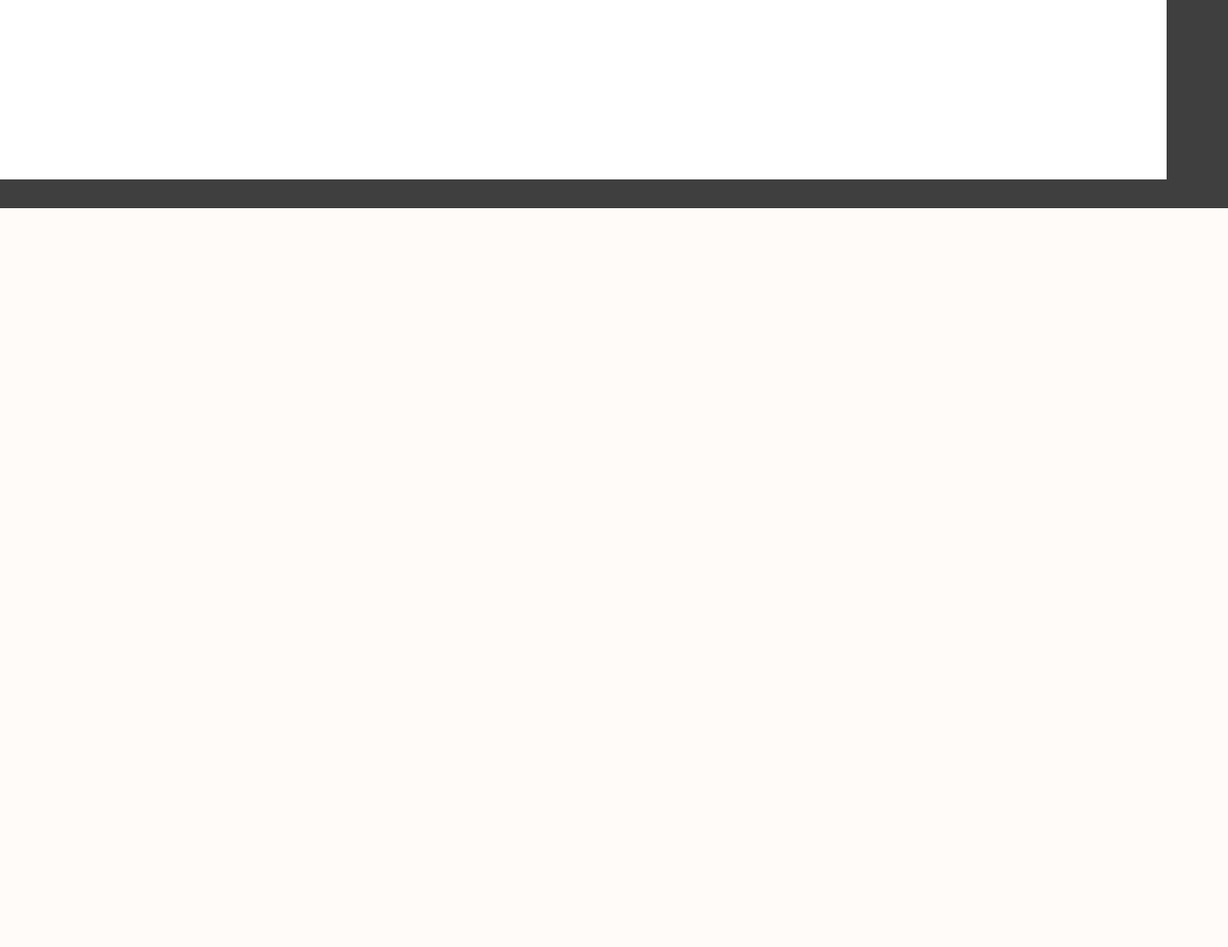
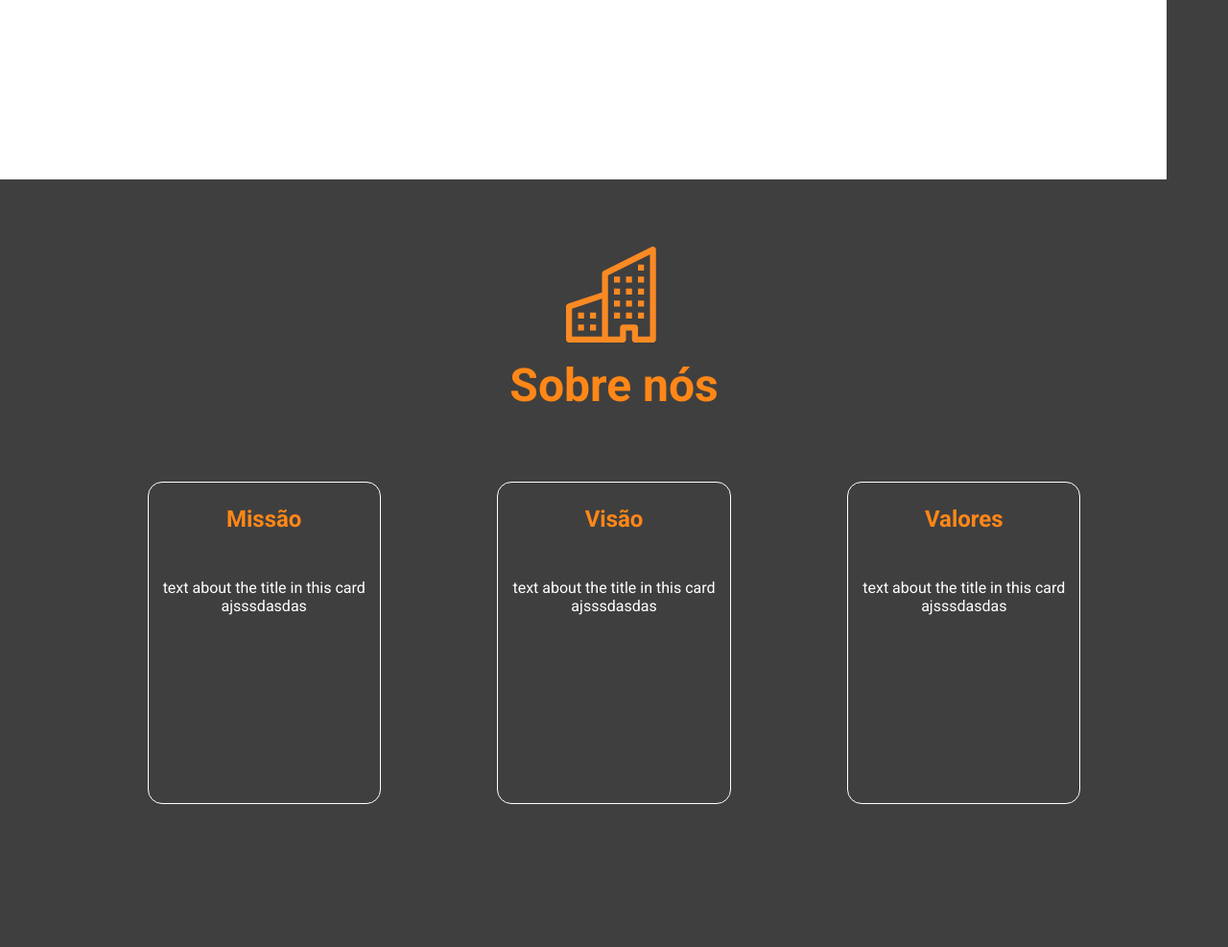
Before and after one commit to derickmilanez/projetoibrand, a PHP site: page / in a window 1280 px wide. Shown: the part 583-1570 px from the top of the page at 96% size. Before the commit the page ends 800 px from the top, so only its background shows below. Run offline with PHP 8.4, Linux system fonts and the light colour scheme.

Commit message:
About page finished

```diff
--- a/index.html
+++ b/index.html
@@ -8,6 +8,7 @@
     <link href="./styles/main.css" rel="stylesheet" type="text/css" />
     <link href="./styles/header.css" rel="stylesheet" type="text/css" />
     <link href="./styles/home.css" rel="stylesheet" type="text/css" />
+    <link href="./styles/about.css" rel="stylesheet" type="text/css" />
 
     <title>IBRAND</title>
 </head>
@@ -26,5 +27,23 @@
             <h1>Sinta-se mais seguro onde quer que você vá</h1>
         </main>
     </div>
+    <div class="about-container">
+        <img src="./assets/building.svg" alt="Sobre nós" />
+        <h2>Sobre nós</h2>
+        <div id="info">
+            <div class="card">
+                <h3>Missão</h3>
+                <p>text about the title in this card ajsssdasdas</p>
+            </div>
+            <div class="card">
+                <h3>Visão</h3>
+                <p>text about the title in this card ajsssdasdas</p>
+            </div>
+            <div class="card">
+                <h3>Valores</h3>
+                <p>text about the title in this card ajsssdasdas</p>
+            </div>
+        </div>
+    </div>
 </body>
 </html>
--- /dev/null
+++ b/styles/about.css
@@ -0,0 +1,61 @@
+.about-container {
+    width: 100vw;
+    height: 100vh;
+
+    display: flex;
+    flex-direction: column;
+    align-items: center;
+
+}
+.about-container img {
+    width: 100px;
+    margin-top: 70px;
+}
+
+.about-container h2 {
+    font-size: 3rem;
+    margin-top: 1rem;
+    color: var(--sub-color);
+}
+
+.about-container #info{
+    width: 95%;
+    height: 60%;
+
+    display: flex;
+    justify-content: space-evenly;
+    align-items: center;
+
+}
+
+.about-container #info .card{
+    width: 20%;
+    height: 70%;
+    border: 1px solid var(--white-color);
+    border-radius: 15px;
+
+    display: flex;
+    flex-direction: column;
+    align-items: center;
+
+}
+
+.about-container #info .card h3 {
+    color: var(--sub-color);
+    font-size: 1.5rem;
+    text-align: center;
+
+    margin-top: 1.5rem;
+}
+
+.about-container #info .card p{
+    text-align: center;
+    color: var(--white-color);
+    margin-top: 3rem;
+
+    transition: 400ms;
+}
+.about-container #info .card:hover {
+    width: 23%;
+    height: 75%;
+}
--- a/styles/main.css
+++ b/styles/main.css
@@ -18,4 +18,7 @@ html, body, #root{
 body{
     background: var(--background-color);
     font-family: 'Roboto', sans-serif;
+
+    display: flex;
+    flex-direction: column;
 }
```
Also changed, not shown: assets/building.svg (renamed from assets/bi_building.svg), assets/email.svg (renamed from assets/ic_round-email.svg), assets/facebook.svg (renamed from assets/bx_bxl-facebook-circle.svg), assets/map.svg (renamed from assets/fa-solid_map-marked-alt.svg), assets/marker-2.svg (renamed from assets/fa-solid_map-marker-alt.svg), assets/marker1.svg (renamed from assets/fa-solid_map-marker-alt-1.svg), assets/marker3.svg (renamed from assets/fa-solid_map-marker-alt-2.svg), assets/one.svg (renamed from assets/emojione-monotone_digit-one.svg), assets/phone.svg (renamed from assets/el_phone-alt.svg), assets/three.svg (renamed from assets/Vector.svg), assets/two.svg (renamed from assets/emojione-monotone_digit-two.svg).
